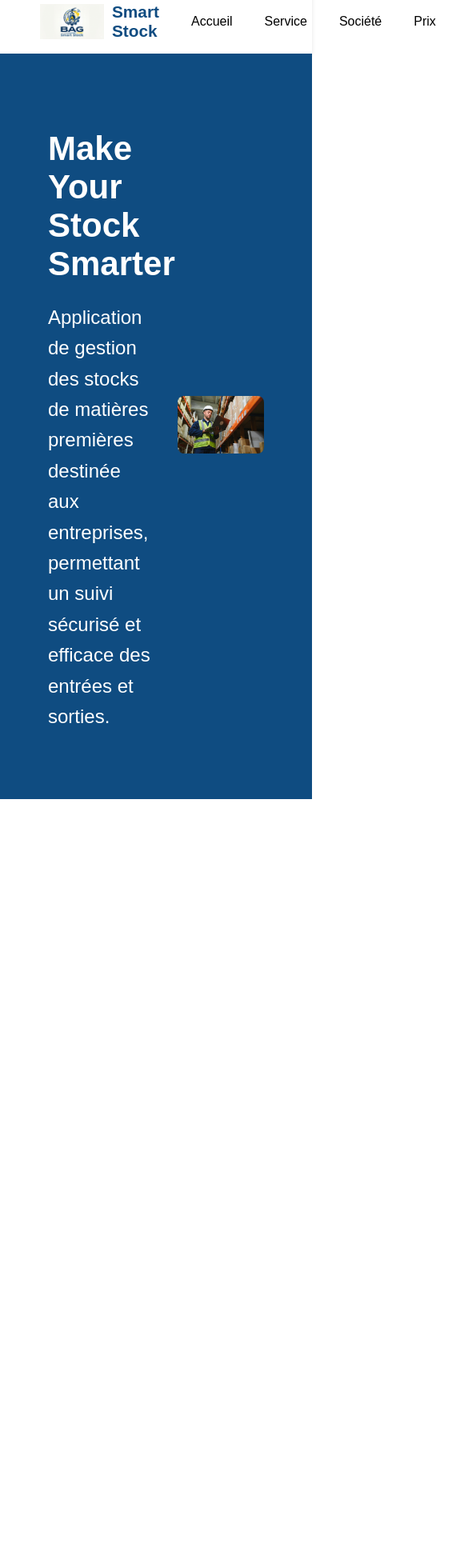
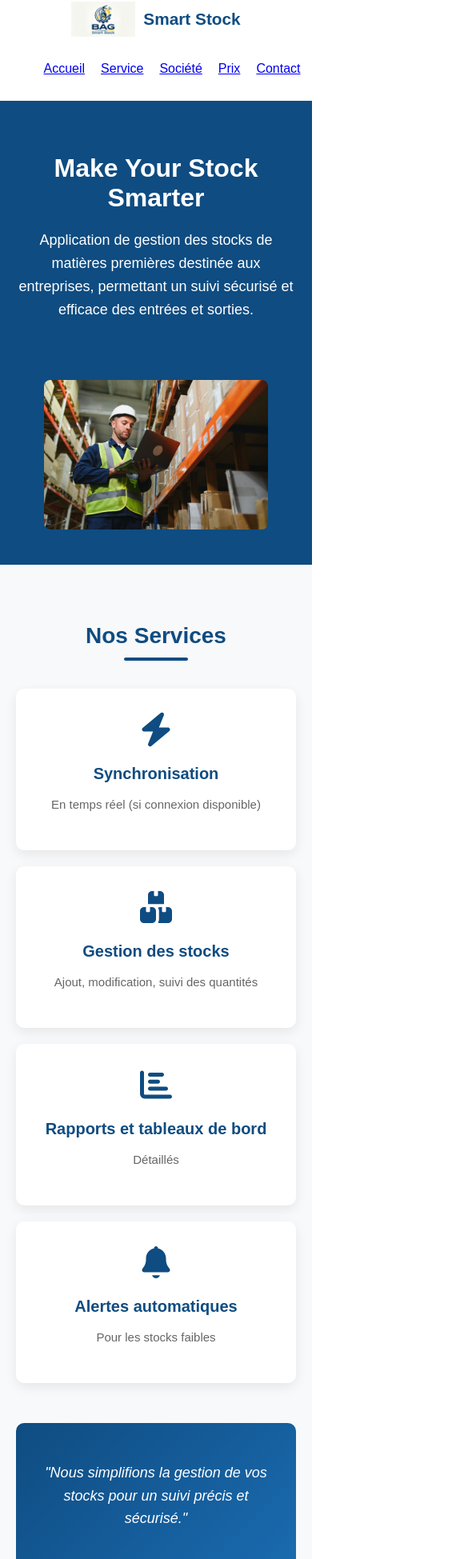
Before and after one commit to Fifineb/NFC, a React (Vite) app in the folder frontend/react/: page / in a window 390 px wide. Shown: the part 13-1962 px from the top of the page at 80% size, 585 px wide, since content can reach past the window. Before the commit the page ends 1012 px from the top, so only its background shows below. Built offline with nearby package versions, Linux system fonts and the light colour scheme.

Commit message:
Service home

```diff
--- a/frontend/react/package.json
+++ b/frontend/react/package.json
@@ -10,8 +10,11 @@
     "preview": "vite preview"
   },
   "dependencies": {
+    "@fortawesome/free-solid-svg-icons": "^7.2.0",
+    "@fortawesome/react-fontawesome": "^3.2.0",
     "react": "^19.2.0",
-    "react-dom": "^19.2.0"
+    "react-dom": "^19.2.0",
+    "react-router-dom": "^7.13.1"
   },
   "devDependencies": {
     "@eslint/js": "^9.39.1",
--- a/frontend/react/src/App.jsx
+++ b/frontend/react/src/App.jsx
@@ -1,34 +1,15 @@
-/*
-import { useState } from 'react'
-import reactLogo from './assets/react.svg'
-import viteLogo from '/vite.svg'
-import './App.css'
-*/
+import { BrowserRouter, Routes, Route } from 'react-router-dom';
 import Home from "./Pages/public/Home"
+import "./assets/styles/global.css"
 
 function App() {
-  return <Home/>
-}
-
-
-export default App
-/*
-function App() {
   return (
-    <div>
-      <h1>Gestion de Stock</h1>
-      <p className="app-title">Smart Stock Management</p>
-      <p><ul>
-        Acceuil
-        Service
-        Société
-        Prix
-        Contact
-
-      </ul>
-      </p>
-    </div>
+    <BrowserRouter>
+      <Routes>
+        <Route path="/" element={<Home />} />
+      </Routes>
+    </BrowserRouter>
   );
 }
 
-export default App;*/
+export default App;
--- a/frontend/react/src/Pages/public/Home.jsx
+++ b/frontend/react/src/Pages/public/Home.jsx
@@ -1,9 +1,14 @@
 import images from "../../assets/images/Accueil.jpeg"
-import Navbar from "../../composantes/common/Navbar"
+import Navbar from "../../composantes/common/NavBar"
+import { FontAwesomeIcon } from '@fortawesome/react-fontawesome'
+import { faBolt, faBoxes, faChartBar, faBell } from '@fortawesome/free-solid-svg-icons'
 
 function Home() {
   return (
-    <><Navbar/>
+    <>
+      <Navbar/>
+
+      {/* Hero Section */}
       <section className="home">
         <div className="home-text">
           <h1>Make Your Stock Smarter</h1>
@@ -17,8 +22,82 @@ function Home() {
           <img src={images} alt="stock management"/>
         </div>
       </section>
+
+      {/* Services Section */}
+      <section id="services" className="services">
+        <h2 className="services-title">Nos Services</h2>
+
+        <div className="services-grid">
+          {/* Service 1 */}
+          <div className="service-card">
+            <div className="service-icon">
+              <FontAwesomeIcon icon={faBolt} />
+            </div>
+            <h3>Synchronisation</h3>
+            <p>En temps réel (si connexion disponible)</p>
+          </div>
+
+          {/* Service 2 */}
+          <div className="service-card">
+            <div className="service-icon">
+              <FontAwesomeIcon icon={faBoxes} />
+            </div>
+            <h3>Gestion des stocks</h3>
+            <p>Ajout, modification, suivi des quantités</p>
+          </div>
+
+          {/* Service 3 */}
+          <div className="service-card">
+            <div className="service-icon">
+              <FontAwesomeIcon icon={faChartBar} />
+            </div>
+            <h3>Rapports et tableaux de bord</h3>
+            <p>Détaillés</p>
+          </div>
+
+          {/* Service 4 */}
+          <div className="service-card">
+            <div className="service-icon">
+              <FontAwesomeIcon icon={faBell} />
+            </div>
+            <h3>Alertes automatiques</h3>
+            <p>Pour les stocks faibles</p>
+          </div>
+        </div>
+
+        {/* Citation */}
+        <div className="services-quote">
+          <p>
+            "Nous simplifions la gestion de vos stocks pour un suivi précis et sécurisé."
+          </p>
+        </div>
+      </section>
+
+      {/* Société Section */}
+      <section id="societe" className="societe">
+        <h2 className="societe-title">Notre Société</h2>
+        <div className="historique">
+          <div className="historique-text" >
+            <p>
+             BAG (Batna Aluminium Gaz) est une entreprise industrielle algérienne spécialisée dans la fabrication et la commercialisation de récipients à pression, notamment les bouteilles de gaz GPL utilisées dans les secteurs domestiques, industriels et automobiles.
+             Créée en 1972, l’entreprise joue aujourd’hui un rôle essentiel dans le marché énergétique algérien, en assurant la production d’équipements fiables et conformes aux normes de qualité et de sécurité.
+             BAG est certifiée ISO 9001 (Système de Management de la Qualité), ce qui garantit l’amélioration continue de ses processus de production et la satisfaction de ses clients.
+             L’entreprise possède plusieurs unités de production en Algérie, notamment à Alger, Batna et Mascara, et emploie des centaines de collaborateurs spécialisés dans la fabrication industrielle.
+            </p>
+          </div>
+
+
+        </div>
+      </section>
+
+
+
+
+
+
+
     </>
-
   )
 }
+
 export default Home
--- a/frontend/react/src/assets/styles/global.css
+++ b/frontend/react/src/assets/styles/global.css
@@ -1,88 +1,244 @@
+/* global.css */
 body {
-  background-color: white ;
+  background-color: white;
   margin: 0;
   font-family: Arial, sans-serif;
+}
 
-}
-/*       Pages/Navbar.jsx       */
-.navbar{
-  display:flex;
-  justify-content:space-between;
-  align-items:center;
-
-  padding:15px 50px;
-  background:white;
-
-  box-shadow:0 2px 5px rgba(0,0,0,0.1);
+/*       Navbar.jsx       */
+.navbar {
+  display: flex;
+  justify-content: space-between;
+  align-items: center;
+  padding: 15px 50px;
+  background: white;
+  box-shadow: 0 2px 5px rgba(0,0,0,0.1);
 }
 
 /* logo */
-
-.logo{
-  display:flex;
-  align-items:center;
-  gap:10px;
+.logo {
+  display: flex;
+  align-items: center;
+  gap: 10px;
 }
 
-.logo img{
-  width:80px;
+.logo img {
+  width: 80px;
 }
 
-.logo span{
-  font-weight:bold;
-  color:#0f4c81;
+.logo span {
+  font-weight: bold;
+  color: #0f4c81;
 }
 
-span{
-    font-size: 1.3rem;
+span {
+  font-size: 1.3rem;
 }
 
-/* menu du côté */
-.nav-links{
-  display:flex;
-  list-style:none;
-  gap:40px;
+/* menu du haut */
+.nav-links {
+  display: flex;
+  list-style: none;
+  gap: 40px;
+  font-weight: 500;
+  cursor: pointer;
+
 }
 
-.nav-links li{
-  cursor:pointer;
-  font-weight:500;
+.nav-links li {
+  cursor: pointer;
+  font-weight: 500;
 }
 
-.nav-links li:hover{
-  color:#0f4c81;
+.nav-links li:hover {
+  color: #0f4c81;
 }
 
+.nav-links.active{
+  color:#0f4c81;
+  font-weight: 500;
+}
 
-/*  Pages/Home.jsx   */
-.home{
+/*       Home        */
+.home {
   display: flex;
   align-items: center;
   justify-content: space-between;
   background-color: #0f4c81;
   color: white;
   padding: 60px;
+  min-height: 500px;
 }
 
-.home-text{
+.home-text {
   width: 50%;
 }
 
-.home-text h1{
+.home-text h1 {
   font-size: 42px;
   margin-bottom: 20px;
 }
 
-.home-text p{
+.home-text p {
   font-size: 24px;
   line-height: 1.6;
 }
 
-.home-image{
+.home-image {
   width: 40%;
 }
 
-.home-image img{
+.home-image img {
   width: 100%;
   border-radius: 8px;
 }
+
+/*       Services Section       */
+.services {
+  padding: 80px 50px;
+  background-color: #f8f9fa;
+}
+
+.services-title {
+  text-align: center;
+  font-size: 36px;
+  color: #0f4c81;
+  margin-bottom: 50px;
+  position: relative;
+}
+
+.services-title:after {
+  content: '';
+  position: absolute;
+  bottom: -15px;
+  left: 50%;
+  transform: translateX(-50%);
+  width: 80px;
+  height: 4px;
+  background: #0f4c81;
+  border-radius: 2px;
+}
+
+.services-grid {
+  display: grid;
+  grid-template-columns: repeat(4, 1fr);
+  gap: 30px;
+  max-width: 1200px;
+  margin: 0 auto 50px;
+}
+
+.service-card {
+  background: white;
+  padding: 30px 20px;
+  border-radius: 10px;
+  text-align: center;
+  box-shadow: 0 5px 15px rgba(0,0,0,0.08);
+  transition: transform 0.3s, box-shadow 0.3s;
+}
+
+.service-card:hover {
+  transform: translateY(-5px);
+  box-shadow: 0 10px 25px rgba(15, 76, 129, 0.15);
+}
+
+.service-icon {
+  font-size: 40px;
+  color: #0f4c81;
+  margin-bottom: 20px;
+}
+
+.service-card h3 {
+  font-size: 20px;
+  color: #0f4c81;
+  margin-bottom: 15px;
+  font-weight: 600;
+}
+
+.service-card p {
+  font-size: 15px;
+  color: #666;
+  line-height: 1.6;
+}
+
+.services-quote {
+  text-align: center;
+  max-width: 800px;
+  margin: 0 auto;
+  padding: 40px;
+  background: linear-gradient(135deg, #0f4c81 0%, #1a6bb0 100%);
+  border-radius: 10px;
+  color: white;
+}
+
+.services-quote p {
+  font-size: 22px;
+  font-style: italic;
+  line-height: 1.6;
+  font-weight: 300;
+}
+
+@media (max-width: 1024px) {
+  .services-grid {
+    grid-template-columns: repeat(2, 1fr);
+    gap: 20px;
+  }
+
+  .home {
+    padding: 40px;
+  }
+}
+
+@media (max-width: 768px) {
+  .navbar {
+    padding: 15px 20px;
+    flex-direction: column;
+    gap: 15px;
+  }
+
+  .nav-links {
+    gap: 20px;
+  }
+
+  .home {
+    flex-direction: column;
+    padding: 40px 20px;
+    text-align: center;
+  }
+
+  .home-text {
+    width: 100%;
+    margin-bottom: 30px;
+  }
+
+  .home-text h1 {
+    font-size: 32px;
+  }
+
+  .home-text p {
+    font-size: 18px;
+  }
+
+  .home-image {
+    width: 80%;
+  }
+
+  .services {
+    padding: 50px 20px;
+  }
+
+  .services-title {
+    font-size: 28px;
+  }
+
+  .services-grid {
+    grid-template-columns: 1fr;
+  }
+
+  .services-quote {
+    padding: 30px 20px;
+  }
+
+  .services-quote p {
+    font-size: 18px;
+  }
+}
--- a/frontend/react/src/composantes/common/Navbar.jsx
+++ b/frontend/react/src/composantes/common/Navbar.jsx
@@ -1,27 +1,55 @@
-import logoapp1 from "../../assets/images/logoapp.png"
+import logoapp from "../../assets/images/logoapp.png"
+import { Link } from 'react-router-dom'
 
-function Navbar(){
-  return(
+function Navbar() {
+  // Fonction pour le défilement
+  const scrollToSection = (sectionId) => {
+    const section = document.getElementById(sectionId);
+    if (section) {
+      section.scrollIntoView({ behavior: 'smooth' });
+    }
+  };
 
+  return (
     <nav className="navbar">
-
       <div className="logo">
-        <img src={logoapp1} alt="SmartStock"/>
+        <img src={logoapp} alt="SmartStock"/>
         <span>Smart Stock</span>
       </div>
 
       <ul className="nav-links">
-
-        <li>Accueil</li>
-        <li>Service</li>
-        <li>Société</li>
-        <li>Prix</li>
-        <li>Contact</li>
-
+        <li>
+          <Link
+            to="/"
+            onClick={() => window.scrollTo({ top: 0, behavior: 'smooth' })}
+            className="nav-link"
+          >
+            Accueil
+          </Link>
+        </li>
+        <li>
+          <a
+            href="#services"
+            onClick={(e) => {
+              e.preventDefault();
+              scrollToSection('services');
+            }}
+            className="nav-link"
+          >
+            Service
+          </a>
+        </li>
+        <li>
+          <a href="#societe" className="nav-link" onClick={(e) => { e.preventDefault(); scrollToSection('societe'); }}>Société</a>
+        </li>
+        <li>
+          <a href="#prix" className="nav-link" onClick={(e) => { e.preventDefault(); scrollToSection('prix'); }}>Prix</a>
+        </li>
+        <li>
+          <a href="#contact" className="nav-link" onClick={(e) => { e.preventDefault(); scrollToSection('contact'); }}>Contact</a>
+        </li>
       </ul>
-
     </nav>
-
   )
 }
 
--- /dev/null
+++ b/package.json
@@ -0,0 +1,6 @@
+{
+  "dependencies": {
+    "@fortawesome/free-solid-svg-icons": "^7.2.0",
+    "@fortawesome/react-fontawesome": "^3.2.0"
+  }
+}
```
Also changed, not shown: 2 other files (tests, documents, lock files or other folders).
